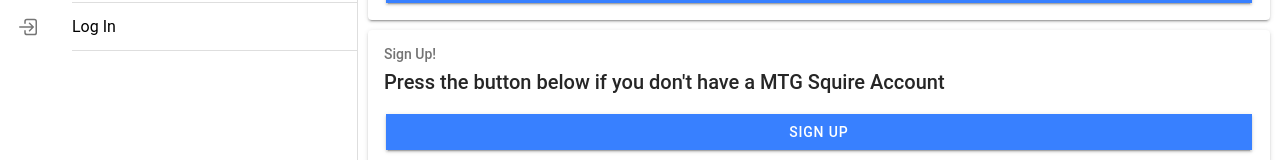
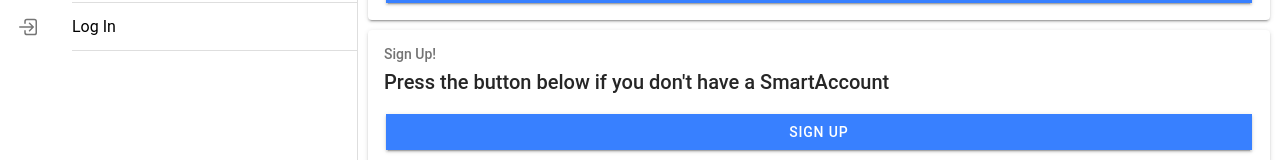
Before and after one commit to knitro/SmartDisplay, a React (Create React App) app: page /login in a window 1280 px wide. Shown: the part 397-557 px from the top of the page. Built offline with nearby package versions, Linux system fonts and the light colour scheme; no server answers.

Commit message:
Fixed Typo

```diff
--- a/src/pages/Account/Login/LoginPage.tsx
+++ b/src/pages/Account/Login/LoginPage.tsx
@@ -108,7 +108,7 @@
 
         {/* Card 3:  Sign Up*/}
         <IonCard>
-          <CardHeader title={"Sign Up!"} subtitle={"Press the button below if you don't have a MTG Squire Account"} />
+          <CardHeader title={"Sign Up!"} subtitle={"Press the button below if you don't have a SmartAccount"} />
 
           <IonCardContent>
 
```
